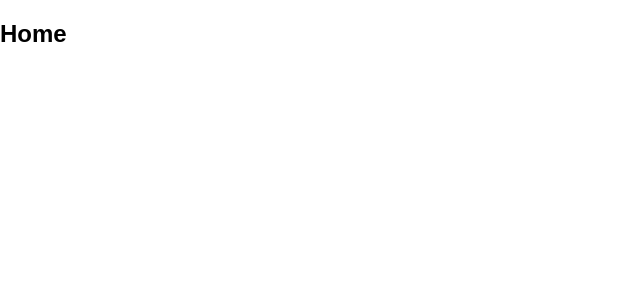
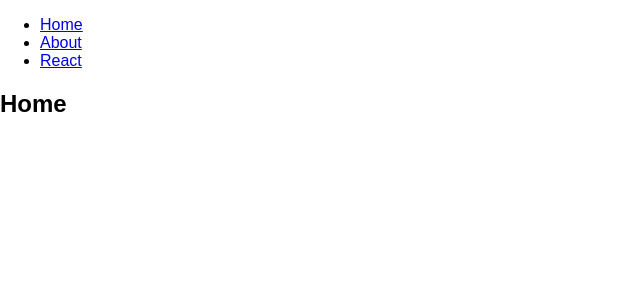
Before and after one commit to seungdols/react_study, a React (Create React App) app in the folder react-router-tutorial/: page / in a window 1280 px wide. Shown: the top 300 px of the page, without its empty margins (0-640 px from the left). Built offline with nearby package versions, Linux system fonts and the light colour scheme.

Commit message:
Apply Link Component

```diff
--- a/react-router-tutorial/src/App.js
+++ b/react-router-tutorial/src/App.js
@@ -1,10 +1,12 @@
 import React, { Component } from 'react'
 import { Route } from 'react-router-dom'
 import { Home, About } from './pages'
+import Menu from './components/Menu'
 
 const App = () => {
   return (
     <div>
+      <Menu />
       <Route exact path="/" component={Home} />
       <Route path="/about/:name?" component={About} />
     </div>
--- /dev/null
+++ b/react-router-tutorial/src/components/Menu.js
@@ -0,0 +1,16 @@
+import React from 'react'
+import { Link } from 'react-router-dom'
+
+const Menu = () => {
+  return (
+    <div>
+      <ul>
+        <li><Link to="/">Home</Link></li>
+        <li><Link to="/about">About</Link></li>
+        <li><Link to="/about/react">React</Link></li>
+      </ul>
+    </div>
+  )
+}
+
+export default Menu
```
